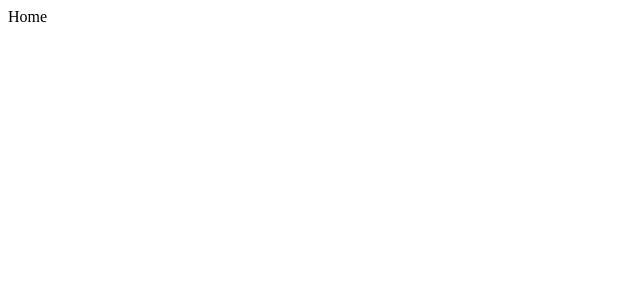
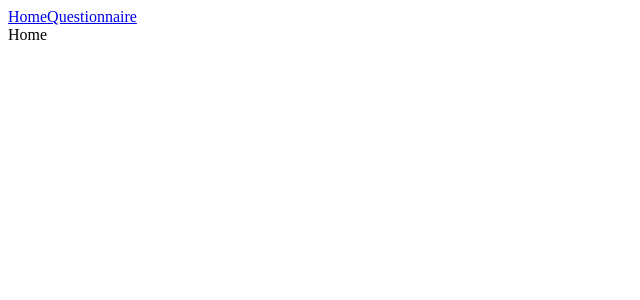
Before and after one commit to anjanante/agence_free_rt, a React (Create React App) app: page / in a window 1280 px wide. Shown: the top 300 px of the page, without its empty margins (0-640 px from the left). Built offline with nearby package versions, Linux system fonts and the light colour scheme.

Commit message:
Link
Add Header with link in our page

```diff
--- a/src/index.jsx
+++ b/src/index.jsx
@@ -1,13 +1,15 @@
 import React from "react";
 import ReactDOM from "react-dom";
-import Home from "./pages/Home/index";
+import Home from "./pages/Home";
 import Survey from "./pages/Survey";
 import reportWebVitals from "./reportWebVitals";
 import { BrowserRouter as Router, Route } from "react-router-dom";
+import Header from "./components/Header";
 
 ReactDOM.render(
   <React.StrictMode>
     <Router>
+      <Header />
       <Route exact path="/">
         <Home />
       </Route>
```
